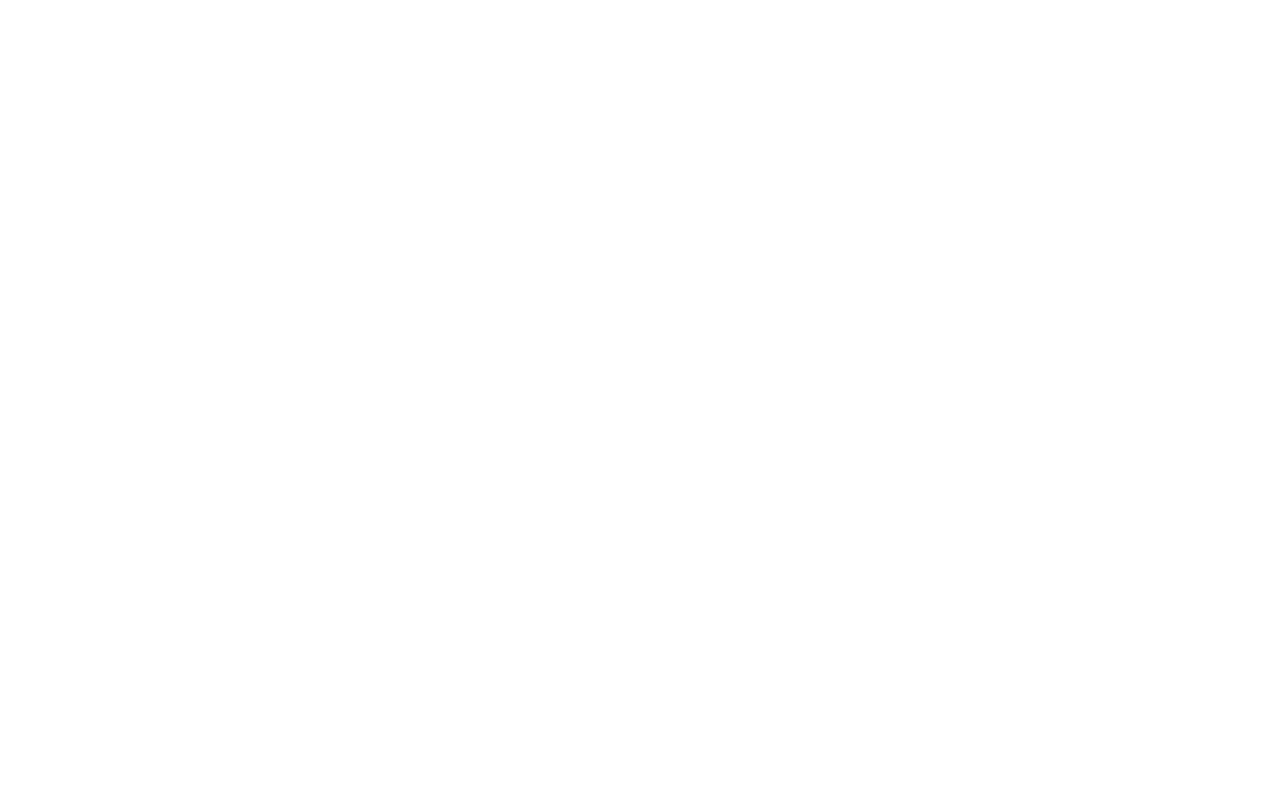
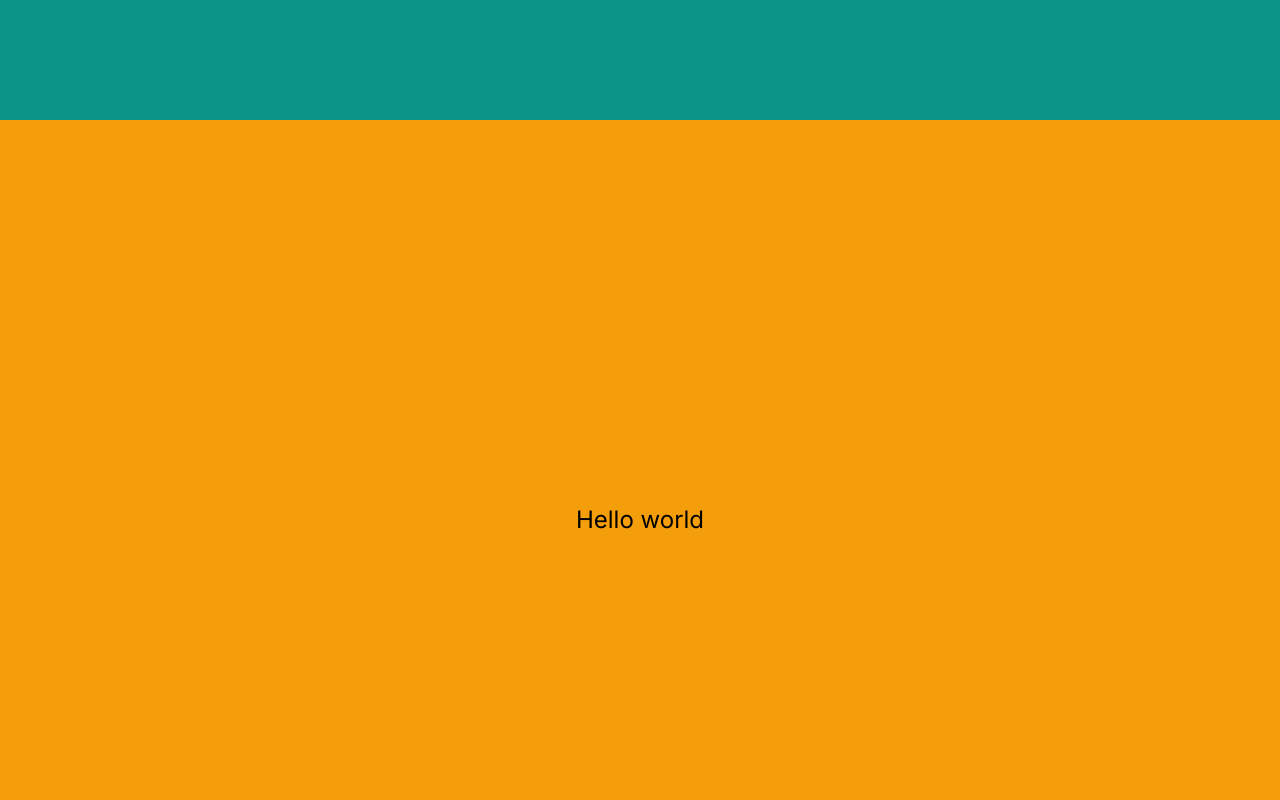
Before and after one commit to romafanasiev/reanimation, a Next.js app: page /task7 in a window 1280 px wide. Before the commit this address had no page. Shown: the part 680-1480 px from the top of the page. Before the commit the page ends 800 px from the top, so only its background shows below. Built offline with nearby package versions, Linux system fonts and the light colour scheme.

Commit message:
add solution for task 7

```diff
--- a/src/app/page.tsx
+++ b/src/app/page.tsx
@@ -2,13 +2,14 @@
 
 export default function Home() {
   return (
-    <>
+    <div className="flex flex-col gap-2">
       <Link href="/task1">Task 1</Link>
       <Link href="/task2">Task 2</Link>
       <Link href="/task3">Task 3</Link>
       <Link href="/task4">Task 4</Link>
       <Link href="/task5">Task 5</Link>
       <Link href="/task6">Task 6</Link>
-    </>
+      <Link href="/task7">Task 7</Link>
+    </div>
   );
 }
--- /dev/null
+++ b/src/app/task7/page.tsx
@@ -0,0 +1,22 @@
+'use client';
+import { motion } from 'framer-motion';
+
+export default function Task7() {
+  return (
+    <>
+      <div className="h-screen bg-teal-600"></div>
+      <div className="h-screen bg-amber-500 flex flex-col items-center justify-center">
+        <motion.h1
+          initial={{ opacity: 0 }}
+          whileInView={{ opacity: 1 }}
+          transition={{ delay: 2 }}
+          viewport={{ once: false }}
+          className="text-2xl"
+        >
+          Hello world{' '}
+        </motion.h1>
+      </div>
+      <div className="h-screen bg-blue-500"></div>
+    </>
+  );
+}
```
